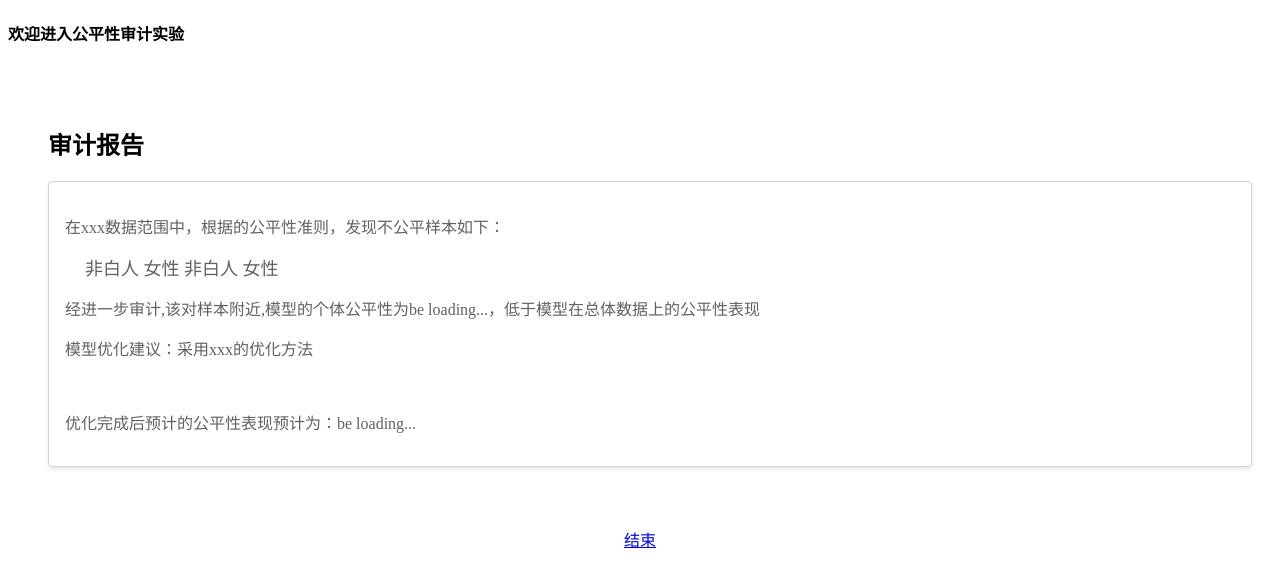
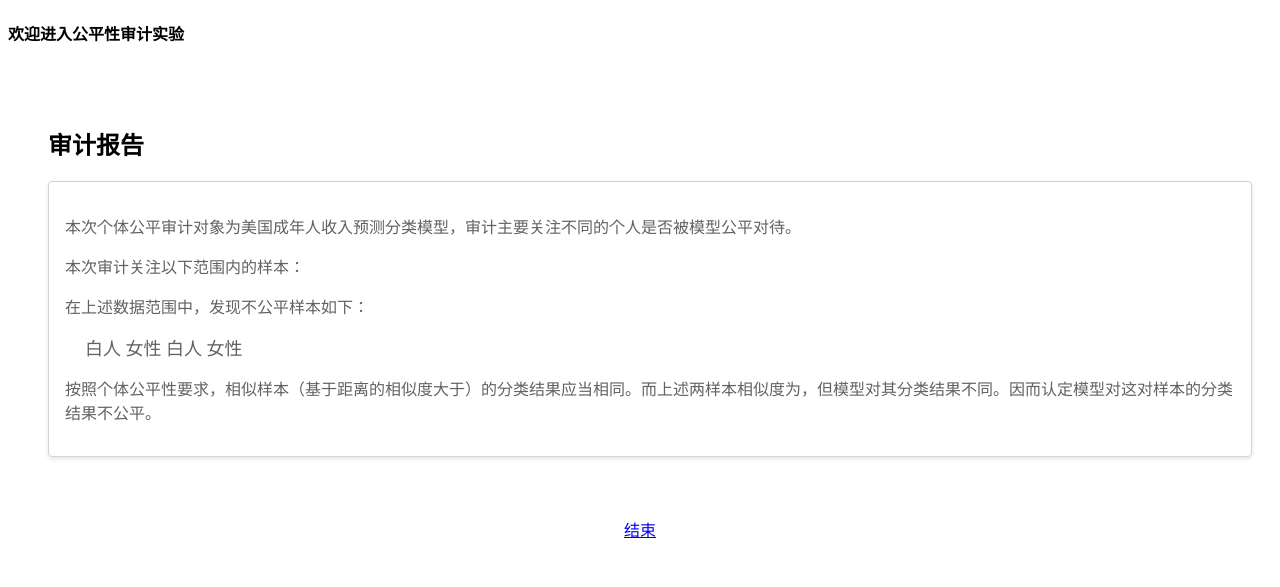
Before and after one commit to shadeoff/FairnessAuditing-DJango, a Django app: page /page06/ in a window 1280 px wide. Shown: the top 587 px of the page. Run offline with Django 4.2, Linux system fonts and the light colour scheme; data that the repository does not hold is empty; parts of the project's set-up code (start-up, migrations or seed data) failed here and were passed over; some libraries are stand-ins or nearby versions.

Commit message:
审计报告前半段

```diff
--- a/IntegratedInterface/main.py
+++ b/IntegratedInterface/main.py
@@ -44,6 +44,9 @@
 
         # unfair pair
         self.unfair_pair = None
+        self.unfair_pair_judge = None
+
+        self.optimized_model = None
 
     def _tensor2dict(self, data_tensor):
         data_df = self.data_gen.feature_dataframe(data=data_tensor)
@@ -228,6 +231,10 @@
         # print(n_query)
         unfair_pair = self._tensor2dict(pair)
         self.unfair_pair = unfair_pair
+
+        # reset the optimized model to be None
+        self.optimized_model = None
+
         return unfair_pair
 
     def get_unfair_pair(self):
@@ -235,6 +242,8 @@
         return self.unfair_pair
 
     def optimize(self, model, unfair_pair):
+        if self.optimized_model != None:
+            return self.optimized_model
         unfair_pair = self._dict2tensor(unfair_pair)
 
         num_retrain_samples = 100
@@ -252,6 +261,7 @@
 
         trainer = STDTrainer(optimized_model, gen_train_dl, self.test_dl, device='cpu', epochs=1000, lr=1e-3)
         trainer.train()
+        self.optimized_model = optimized_model
 
         return optimized_model
 
--- a/web/templates/exp06.html
+++ b/web/templates/exp06.html
@@ -60,40 +60,59 @@
                                         <div class="form-card" v-loading="loading" element-loading-text="正在生成审计报告，大概需要一分钟~"
                                         element-loading-spinner="el-icon-loading"
                                         element-loading-background="rgba(255, 255, 255, 0.4)">
-                                            <p>在xxx数据范围中，根据[[xxx]]的公平性准则，发现不公平样本如下：</p>
+                                            <p>本次个体公平审计对象为美国成年人收入预测分类模型，审计主要关注不同[[ sensitive_attr ]]的个人是否被模型公平对待。</p>
+                                            <p>本次审计关注以下范围内的样本：</p>
+                                            <div>
+                                                <div>
+                                                    <el-row>
+                                                        <el-col>
+                                                            <el-descriptions :column="2">
+                                                                <el-descriptions-item v-for="(value, key) in data_range"
+                                                                    :key="key" :label="getLabel(key)">
+                                                                    [[ rangeFormat(key, value) ]]
+                                                                </el-descriptions-item>
+                                                            </el-descriptions>
+                                                        </el-col>
+                                                    </el-row>
+                                                </div>
+                                            </div>
+                                            <p>在上述数据范围中，发现不公平样本如下：</p>
                                             <div class="card-text">
                                                 {# <div v-if="inFairnessPairs.length === 0">没有不公平的样本对</div>#}
                                                 <div>
                                                     <el-row>
                                                         <el-col :span="12">
-                                                            <el-descriptions title="数据1" :column="2">
+                                                            <el-descriptions title="样本1" :column="2">
                                                                 <el-descriptions-item v-for="(value, key) in form1"
                                                                     :key="key" :label="getLabel(key)">
                                                                     [[ formatValue(key,value) ]]
                                                                 </el-descriptions-item>
+                                                                <el-descriptions-item label="分类结果">
+                                                                    [[ unfair_pair_judge.result[0] ]]
+                                                                </el-descriptions-item>
                                                             </el-descriptions>
                                                         </el-col>
                                                         <el-col :span="12">
-                                                            <el-descriptions title="数据2" :column="2">
+                                                            <el-descriptions title="样本2" :column="2">
                                                                 <el-descriptions-item v-for="(value, key) in form2"
                                                                     :key="key" :label="getLabel(key)">
                                                                     [[ formatValue(key,value) ]]
                                                                 </el-descriptions-item>
+                                                                <el-descriptions-item label="分类结果">
+                                                                    [[ unfair_pair_judge.result[1] ]]
+                                                                </el-descriptions-item>
                                                             </el-descriptions>
                                                         </el-col>
                                                     </el-row>
-
                                                 </div>
                                             </div>
-                                            <div>
-                                                <p>经进一步审计,该对样本附近,模型的个体公平性为[[ old_individual_fairness
-                                                    ]]，低于模型在总体数据上的公平性表现[[ globalFairness ]]</p>
+                                            <p>按照个体公平性要求，相似样本（基于[[ dx_measure ]]距离的相似度大于[[ eps ]]）的分类结果应当相同。而上述两样本相似度为[[ unfair_pair_judge.fair_data.dx ]]，但模型对其分类结果不同。因而认定模型对这对样本的分类结果不公平。</p>
+                                            <!-- <p>经进一步审计,该对样本附近,模型的个体公平性为[[ old_individual_fairness
+                                                ]]，低于模型在总体数据上的公平性表现[[ globalFairness ]]</p>
 
-                                                <p>模型优化建议：采用[[optimization]]的优化方法</p>
-                                                <br>
-                                                <p>优化完成后预计的公平性表现预计为：[[ new_individual_fairness ]]</p>
-                                            </div>
-
+                                            <p>模型优化建议：采用[[optimization]]的优化方法</p>
+                                            <br>
+                                            <p>优化完成后预计的公平性表现预计为：[[ new_individual_fairness ]]</p> -->
                                         </div>
                                     </el-col>
 
@@ -159,14 +178,14 @@
                     },
                     labels: {
                         'age': '年龄',
-                        'capital-gain': '资本收益',
-                        'capital-loss': '资本损失',
+                        'capital-gain': '资产收益',
+                        'capital-loss': '资产损失',
                         'education-num': '受教育时间',
                         'hours-per-week': '每周工作时间',
                         'race_White': '种族',
                         'sex_Male': '性别',
                         'marital-status': '婚姻情况',
-                        'workclass': '工作场所'
+                        'workclass': '工作类型'
                     },
                     maritalStatusOptions: [
                         { value: 'Divorced', label: '离异' },
@@ -185,7 +204,20 @@
                         { value: 'Self-emp-not-inc', label: '自雇（收入一般）' },
                         { value: 'State-gov', label: '州政府雇员' },
                         { value: 'Without-pay', label: '无报酬' }
-                    ]
+                    ],
+                    sensitive_attr: '',
+                    data_range: '',
+                    eps: '',
+                    dx_measure: '',
+                    unfair_pair_judge: {
+                        result: ['', ''],
+                        fair_data: {
+                            fair_or_not: '',
+                            dx: '',
+                            dy: '',
+                            eps: ''
+                        }
+                    }
                 };
             },
             created() {
@@ -200,9 +232,9 @@
                 },
                 formatValue(key, value) {
                     if (key === "race_White") {
-                        return value === 1 ? '白人' : '非白人';
+                        return value === 'Others' ? '非白人' : '白人';
                     } else if (key === 'sex_Male') {
-                        return value === 1 ? '男性' : '女性';
+                        return value === 'Male' ? '男性' : '女性';
                     } else if (key === 'marital-status') {
                         return this.getOptionLabel(this.maritalStatusOptions, value);
                     } else if (key === 'workclass') {
@@ -210,6 +242,32 @@
                     } else {
                         return value;
                     }
+                },
+                rangeFormat(key, value) {
+                    if (key === "race_White") {
+                        value = value.map(item => {
+                            return item === 0 ? '非白人' : '白人';
+                        })
+                        return value.join(',');
+                    } else if (key === 'sex_Male') {
+                        value = value.map(item => {
+                            return item === 1 ? '男性' : '女性';
+                        })
+                        return value.join(',');
+                    } else if (key === 'marital-status') {
+                        value = value.map(item => {
+                            return this.getOptionLabel(this.maritalStatusOptions, item);
+                        })
+                        return value.join(',');
+                    } else if (key === 'workclass') {
+                        value = value.map(item => {
+                            return this.getOptionLabel(this.workclassOptions, item);
+                        })
+                        return value.join(',')
+                    } else {
+                        return value.join('~');
+                    }
+
                 },
                 getOptionLabel(options, value) {
                     const option = options.find(option => option.value === value);
@@ -221,10 +279,15 @@
                     axios.get("/api/exp06/").then(response => {
                         this.form1 = response.data.unfair_pair[0];
                         this.form2 = response.data.unfair_pair[1];
+                        console.log(this.form1)
+                        console.log(this.form2)
                         this.old_individual_fairness = response.data.individual_fairness.toFixed(4);
                         this.new_individual_fairness = response.data.new_individual_fairness.toFixed(4);
-                        console.log(this.old_individual_fairness);
-                        console.log(this.new_individual_fairness);
+                        this.sensitive_attr = response.data.sensitive_attr;
+                        this.data_range = response.data.data_range;
+                        this.eps = response.data.eps;
+                        this.dx_measure = response.data.dx_measure
+                        this.unfair_pair_judge = response.data.unfair_pair_judge
                         this.globalFairness = 0.6773
                         this.loading = false;
                         console.log('加载完成，loading = ' + this.loading);
--- a/web/views.py
+++ b/web/views.py
@@ -303,6 +303,7 @@
                 "result": result,
                 "fair_data": fair_data
             }
+            fw.unfair_pair_judge = data
             return Response(data, status=status.HTTP_200_OK)
 
         else:
@@ -352,11 +353,21 @@
         print(f"individual_fairness is {individual_fairness}")
         print(f"new_individual_fairness is {new_individual_fairness}")
 
-        # 另外需要返回敏感属性，数据范围、衡量准则、eps
+        # 另外需要返回敏感属性，数据范围、衡量准则、eps、找到的样本的判别情况
         sensitive_attr = '种族' if fw.sensitive_attr[0] == 'race_White' else '性别'
         data_range = fw.get_data_range()
         eps = fw.unfair_metric.epsilon
         dx_measure = fw.dx_measure
+        unfair_pair_judge = fw.unfair_pair_judge
+        # the structure of unfair_pair_judge:
+        # {   "result": [result1, result2],
+        #     "fair_data": {
+        #         "fair_or_not": fair_or_not,
+        #         "dx": '∞' if dx==0 else 1/dx,
+        #         "dy": dy,
+        #         "eps": eps
+        #      }
+        # }
 
         # 汇总
         result = {
@@ -366,9 +377,9 @@
             "sensitive_attr": sensitive_attr,
             "data_range": data_range,
             "eps": eps,
-            "dx_measure": dx_measure
+            "dx_measure": dx_measure,
+            "unfair_pair_judge": unfair_pair_judge
         }
-
 
         return Response(result, status=status.HTTP_200_OK)
 
```
Also changed, not shown: web/templates/exp05.html (indentation only), 1 other file.
